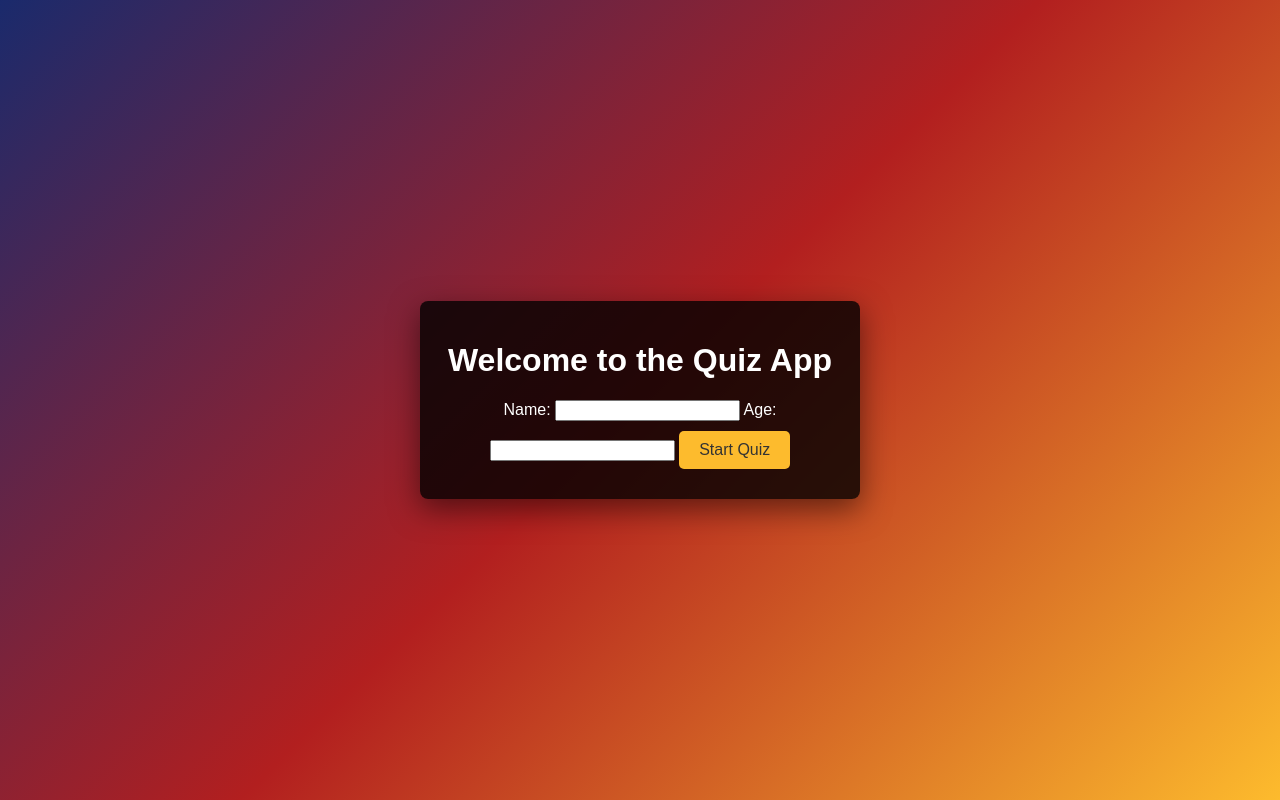
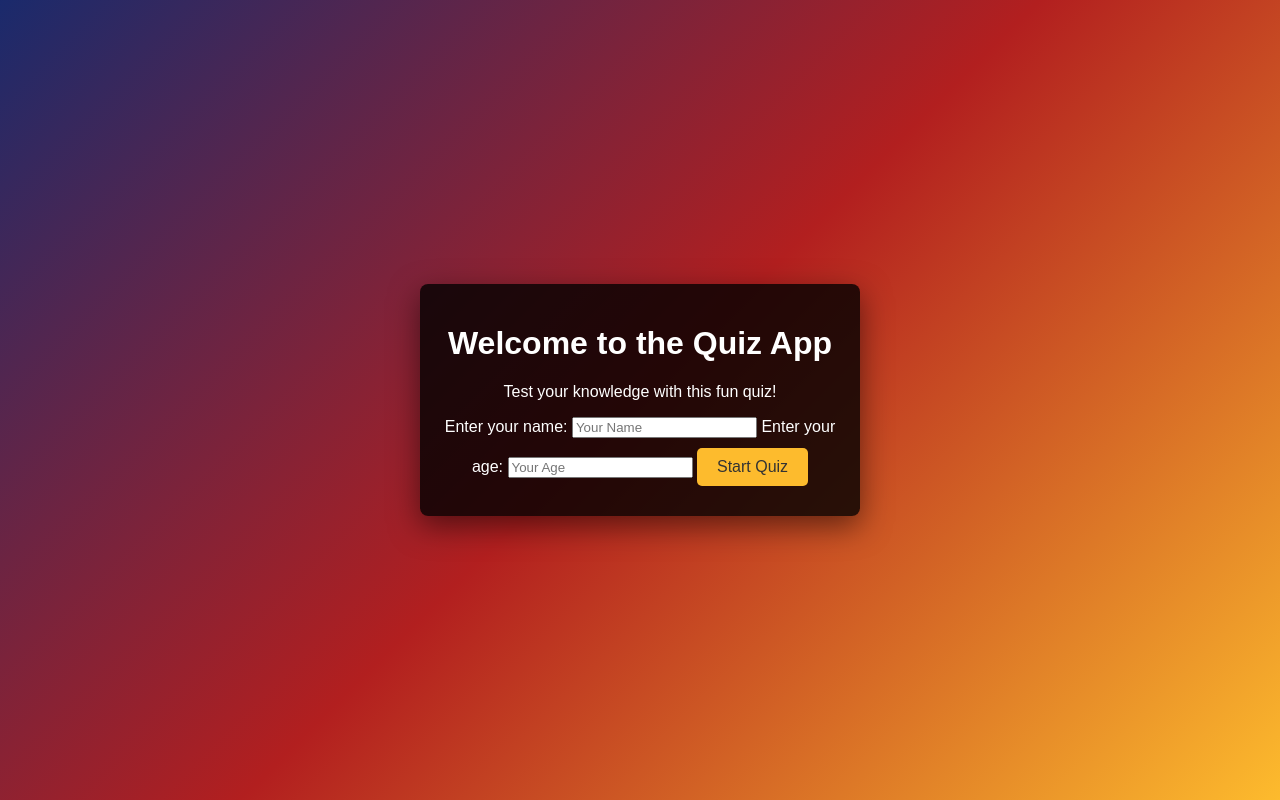
Before and after one commit to pasindujayakodi77/Basic-Quiz-App, a plain HTML site: page index.html in a window 1280 px wide. Drawn offline with Linux system fonts and the light colour scheme.

Commit message:
Please enter the commit message for your changes. Lines starting  with '#' will be ignored, and an empty message aborts the commit.
 On branch main
 Your branch is based on 'origin/main', but the upstream is gone.
   (use "git branch --unset-upstream" to fixup)

 Changes to be committed:
	modified:   index.html

```diff
--- a/index.html
+++ b/index.html
@@ -10,20 +10,25 @@
 <body>
     <!-- User Info Form -->
     <div class="user-info-container" id="user-info">
+        <div class="intro-container">
             <h1>Welcome to the Quiz App</h1>
-        <form id="user-form">
-            <label for="name">Name:</label>
-            <input type="text" id="name" name="name" required>
-            <label for="age">Age:</label>
-            <input type="number" id="age" name="age" required min="1">
-            <button type="submit" id="start-quiz-btn">Start Quiz</button>
+            <p>Test your knowledge with this fun quiz!</p>
+        </div>
+        <form id="user-form" class="user-form">
+            <label for="name">Enter your name:</label>
+            <input type="text" id="name" name="name" required placeholder="Your Name">
+            <label for="age">Enter your age:</label>
+            <input type="number" id="age" name="age" required min="1" placeholder="Your Age">
+            <button type="submit" id="start-quiz-btn" class="start-btn">Start Quiz</button>
         </form>
     </div>
 
     <!-- Quiz Section -->
     <div class="quiz-container hidden" id="quiz-container">
+        <div class="quiz-header">
             <h1>Quiz Time!</h1>
-        <div id="question-container">
+        </div>
+        <div id="question-container" class="question-container">
             <p id="question">Loading question...</p>
         </div>
         <ul id="answers" class="answers-list"></ul>
@@ -35,15 +40,18 @@
         <h1>Quiz Complete!</h1>
         <div id="final-score"></div>
         <h2>Scoreboard:</h2>
-        <table id="scoreboard-table">
+        <table id="scoreboard-table" class="scoreboard-table">
+            <thead>
                 <tr>
                     <th>Name</th>
                     <th>Age</th>
                     <th>Score</th>
                     <th>Total Questions</th>
                 </tr>
+            </thead>
+            <tbody></tbody>
         </table>
-        <button id="retry-btn">Retry Quiz</button>
+        <button id="retry-btn" class="retry-btn">Retry Quiz</button>
     </div>
 
     <script src="script.js"></script>
```
Lines whose indentation alone changed are shown as unchanged.
